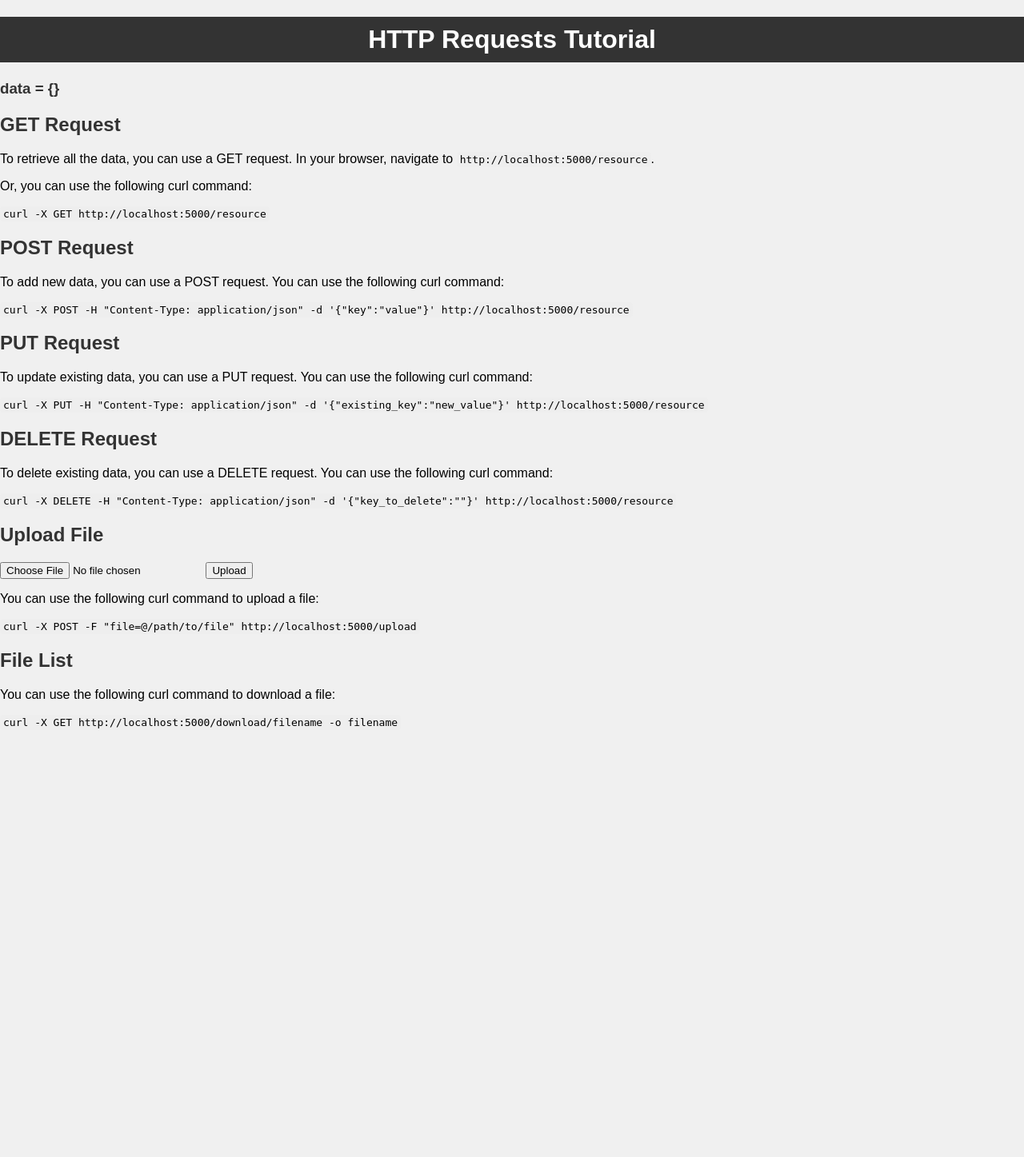
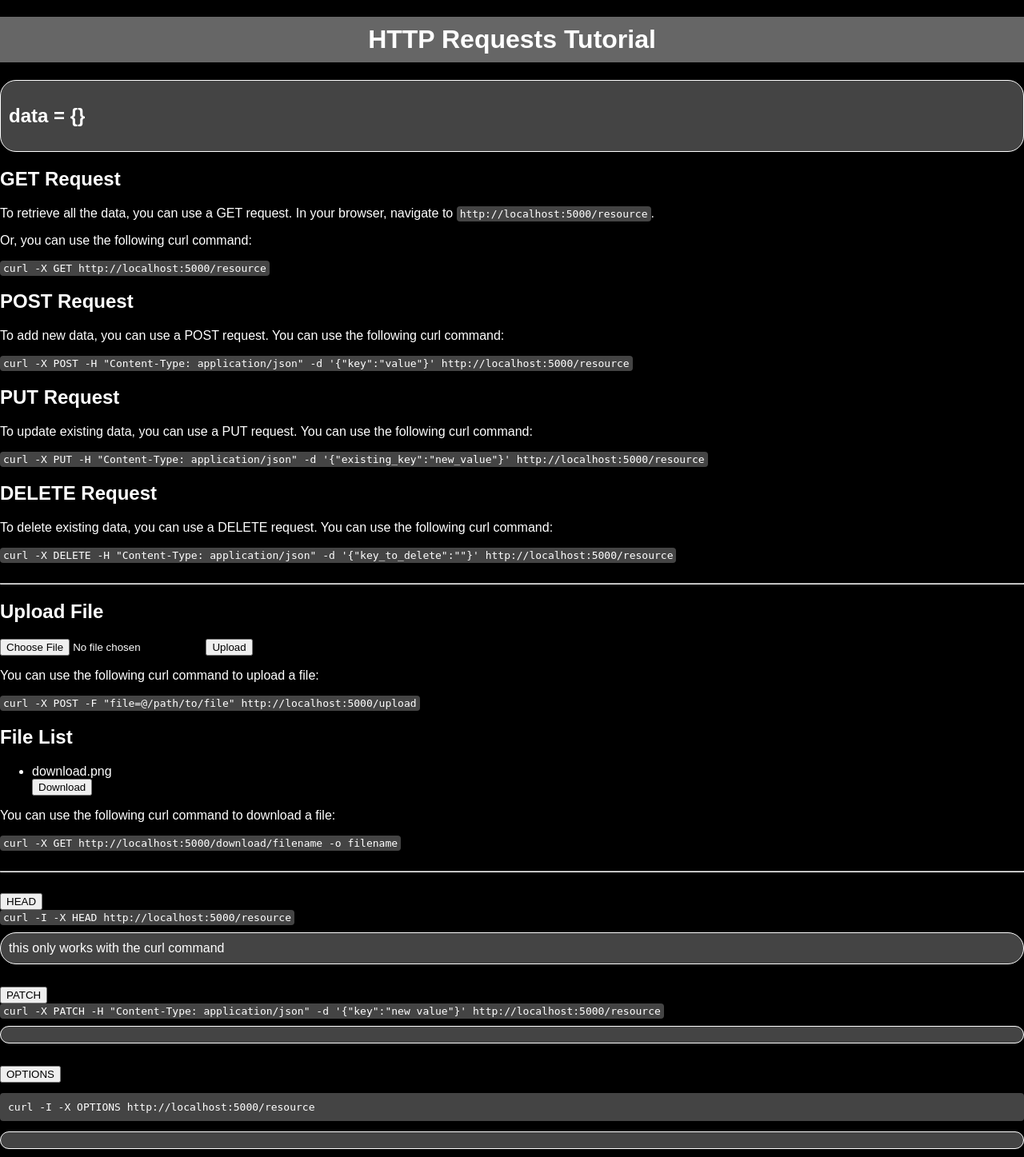
Before and after one commit to grumpet/http-class, a Flask app: page / in a window 1280 px wide. Shown: the whole page at 80% size. Before the commit the page ends 911 px from the top, so only its background shows below. Run offline with Flask 3, Linux system fonts and the light colour scheme.

Commit message:
first commit

```diff
--- a/app.py
+++ b/app.py
@@ -1,12 +1,14 @@
-from flask import Flask, request, jsonify, render_template, send_from_directory
+from flask import Flask, request, jsonify, render_template, send_from_directory,make_response
 import os
-
+from ftplib import FTP
 app = Flask(__name__)
 
 # In-memory data structure to simulate a database
 data = {}
 
 UPLOAD_FOLDER = 'uploads'
+
+
 
 if not os.path.exists(UPLOAD_FOLDER):
     os.makedirs(UPLOAD_FOLDER)
@@ -33,10 +35,28 @@ def index():
     files = os.listdir(UPLOAD_FOLDER)
     return render_template('index.html',data=data, files=files)
 
-@app.route('/resource', methods=['GET', 'POST', 'PUT', 'DELETE'])
+@app.route('/resource', methods=['GET', 'POST', 'PUT', 'DELETE','PATCH','OPTIONS','HEAD'])
 def resource():
+
     if request.method == 'GET':
         return jsonify(data)
+
+    elif request.method == 'HEAD':
+        response = make_response('', 204)
+        response.headers['Content-Type'] = 'application/json'
+        return response
+
+    elif request.method == 'PATCH':
+        patch_data = request.get_json()
+        for key, value in patch_data.items():
+            if key in data:
+                data[key] = value
+        return jsonify(patch_data)
+
+    elif request.method == 'OPTIONS':
+        response = make_response('', 204)
+        response.headers['Allow'] = 'GET, POST, PUT, DELETE, PATCH, OPTIONS, HEAD'
+        return response
 
     elif request.method == 'POST':
         new_data = request.get_json()
--- a/templates/index.html
+++ b/templates/index.html
@@ -7,33 +7,45 @@
             font-family: Arial, sans-serif;
             margin: 0;
             padding: 0;
-            background-color: #f0f0f0;
+            background-color: #000000;
+            color: #fff;
         }
         h1 {
-            background-color: #333;
+            background-color: #666;
             color: #fff;
             padding: 10px 0;
             text-align: center;
         }
         h2, h3 {
-            color: #333;
+            color: #fff;
         }
         code {
-            background-color: #eee;
+            background-color: #444;
             padding: 2px 4px;
             border-radius: 4px;
+            color: #fff;
         }
         pre {
-            background-color: #eee;
+            background-color: #444;
             padding: 10px;
             border-radius: 4px;
+            color: #fff;
+        }
+        .data-box {
+            border: 1px solid #fff;
+            padding: 10px;
+            margin: 10px 0;
+            border-radius: 20px;
+            background-color: #444;
+            color: #fff;
         }
     </style>
 </head>
 <body>
-    <h1>HTTP Requests Tutorial</h1>
-
-    <h3>data = {{ data | tojson | safe }}</h3>
+    <h1><b>HTTP Requests Tutorial</b></h1>
+    <div class="data-box">
+    <h2><b>data = {{ data | tojson | safe }}</b></h2>
+    </div>
 
     <h2>GET Request</h2>
     <p>To retrieve all the data, you can use a GET request. In your browser, navigate to <code>http://localhost:5000/resource</code>.</p>
@@ -51,7 +63,9 @@
     <h2>DELETE Request</h2>
     <p>To delete existing data, you can use a DELETE request. You can use the following curl command:</p>
     <code>curl -X DELETE -H "Content-Type: application/json" -d '{"key_to_delete":""}' http://localhost:5000/resource</code>
-
+    <br>
+    <br>
+    <hr>
     <h2>Upload File</h2>
 
     <form action="/upload" method="post" enctype="multipart/form-data">
@@ -70,8 +84,73 @@
             </form>
         {% endfor %}
     </ul>
-
     <p>You can use the following curl command to download a file:</p>
     <code>curl -X GET http://localhost:5000/download/filename -o filename</code>
+    <br>
+    <br>
+
+    <hr>
+    <br>
+    <button onclick="makeHeadRequest()">HEAD</button>
+    <br>
+    <code>curl -I -X HEAD http://localhost:5000/resource</code>
+    <div id="headResponse" class="data-box">this only works with the curl command</div>
+    <br>
+    <button onclick="makePatchRequest()">PATCH</button>
+    <br>
+    <code>curl -X PATCH -H "Content-Type: application/json" -d '{"key":"new value"}' http://localhost:5000/resource</code>
+    <div id="patchResponse" class="data-box"></div>
+    <br>
+    <button onclick="makeOptionsRequest()">OPTIONS</button>
+    <br>
+    <pre>curl -I -X OPTIONS http://localhost:5000/resource</pre>
+    <div id="optionsResponse" class="data-box"></div>
+
+    <script>
+        function makeHeadRequest() {
+            makeRequest('HEAD', 'headResponse');
+        }
+
+        function makePatchRequest() {
+            makeRequest('PATCH', 'patchResponse');
+        }
+
+        function makeOptionsRequest() {
+            makeRequest('OPTIONS', 'optionsResponse');
+        }
+        function makeRequest(method, responseElementId) {
+            fetch('/resource', {
+                method: method,
+                headers: {
+                    'Content-Type': 'application/json'
+                },
+                body: method === 'PATCH' ? JSON.stringify({'key': 'new value'}) : null
+            })
+            .then(response => {
+                if (response.ok) {
+                    if (method === 'PATCH') {
+                        return response.json();
+                    } else if (method === 'OPTIONS') {
+                        return response.headers.get('Allow');
+                    } else {
+                        return response.text();
+                    }
+                } else {
+                    throw new Error('HTTP error ' + response.status);
+                }
+            })
+            .then(data => {
+                if (typeof data === 'object') {
+                    // Convert the object to a string
+                    data = JSON.stringify(data, null, 2);
+                }
+                document.getElementById(responseElementId).innerText = data;
+            })
+            .catch((error) => {
+                console.error('Error:', error);
+                document.getElementById(responseElementId).innerText = 'Error: ' + error;
+            });
+        }
+    </script>
 </body>
 </html>
```
Also changed, not shown: uploads/download.png (added).
